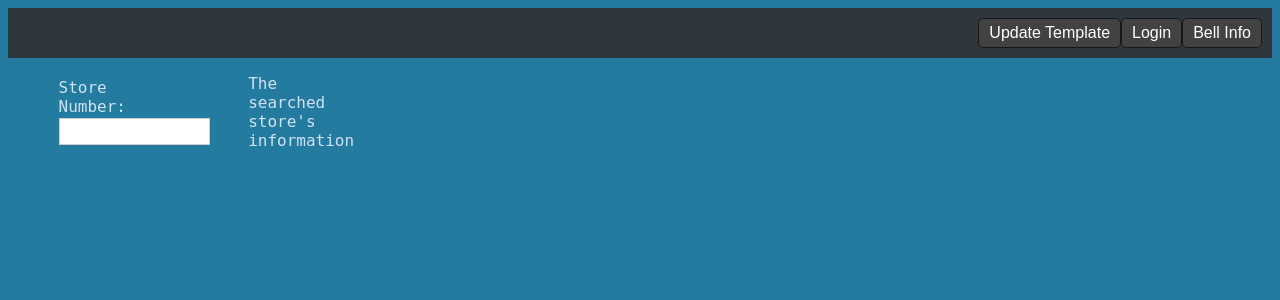
After one commit to cm311/asm_site_update, a Django app: page /bell_info/ in a window 1280 px wide. The commit adds this page. Shown: the top 300 px of the page. Run offline with Django 4.2, Linux system fonts and the light colour scheme.

Commit message:
db update

```diff
--- a/template_updater/templates/base.html
+++ b/template_updater/templates/base.html
@@ -169,11 +169,14 @@
     {% if user.is_authenticated %}
       <span style="margin-right: 10px;">Logged in as {{ user.username }}</span>
       <a href="{% url 'update_ticket' %}" style="background-color: #424242; padding: 5px 10px; border: 1px solid #171717; border-radius: 5px; text-decoration: none;">Update Template</a>
+      <a href="{% url 'approve_updates' %}" style="background-color: #424242; padding: 5px 10px; border: 1px solid #171717; border-radius: 5px; text-decoration: none;">Review Suggested</a>
       <a href="{% url 'logout' %}" style="background-color: #424242; padding: 5px 10px; border: 1px solid #171717; border-radius: 5px; text-decoration: none;">Logout</a>
-      <a href="{% url 'approve_updates' %}" style="background-color: #424242; padding: 5px 10px; border: 1px solid #171717; border-radius: 5px; text-decoration: none;">Review Suggested</a>
+      <a href="{% url 'bell_info' %}" style="background-color: #424242; padding: 5px 10px; border: 1px solid #171717; border-radius: 5px; text-decoration: none;">Bell Info</a>
+
     {% else %}
       <a href="{% url 'update_ticket' %}" style="background-color: #424242; padding: 5px 10px; border: 1px solid #171717; border-radius: 5px; text-decoration: none;">Update Template</a>
       <a href="{% url 'login' %}" style="background-color: #424242; padding: 5px 10px; border: 1px solid #171717; border-radius: 5px; text-decoration: none;">Login</a>
+      <a href="{% url 'bell_info' %}" style="background-color: #424242; padding: 5px 10px; border: 1px solid #171717; border-radius: 5px; text-decoration: none;">Bell Info</a>
     {% endif %}
   </nav>
 
--- /dev/null
+++ b/template_updater/templates/bell.html
@@ -0,0 +1,20 @@
+{% extends 'base.html' %}
+    {% block content %}
+    <div style="display: flex; flex-direction: row;">
+
+        <div style="width: 18%; margin-left:1%; margin-top: 0%">
+            <!--  action=" url 'search_bell' "> -->
+            <form method="post" >
+                {% csrf_token %}
+                <label style="width: 78%; margin-bottom: 1%;" for="search_ka">Store Number: </label>
+                <input type="text" id="search_ka" name="search_ka">
+                <input type="hidden" id="searched" name="searched" value="searched">
+            </form>
+        </div>
+
+        <div>
+            <p>The searched store's information</p>
+        </div>
+
+    </div>
+{% endblock %}
--- a/template_updater/urls.py
+++ b/template_updater/urls.py
@@ -13,5 +13,6 @@ urlpatterns = [
     path('finalize_update/', views.finalize_update, name='finalize_update'),
     path('search_kas/', views.search_kas, name='search_kas'),
     path('<int:id>/', views.detail, name='detail'),
-    path('search/<int:id>/', views.search_detail, name='search_detail')
+    path('search/<int:id>/', views.search_detail, name='search_detail'),
+    path('bell_info/', views.bell_info, name='bell_info')
 ]
--- a/template_updater/views.py
+++ b/template_updater/views.py
@@ -283,3 +283,11 @@ def search_detail(request, id):
   print(url)
 
   return render(request, 'update_ticket.html', context)
+
+
+
+
+
+
+def bell_info(request):
+  return render(request, 'bell.html', {})
```
